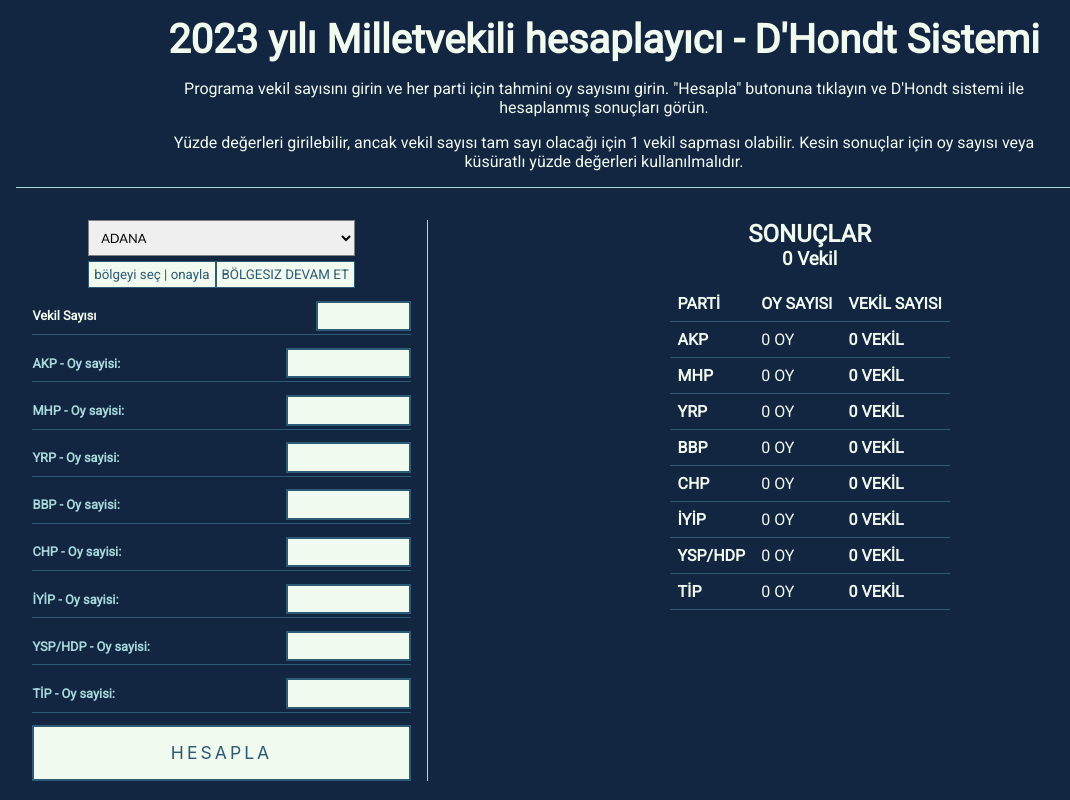
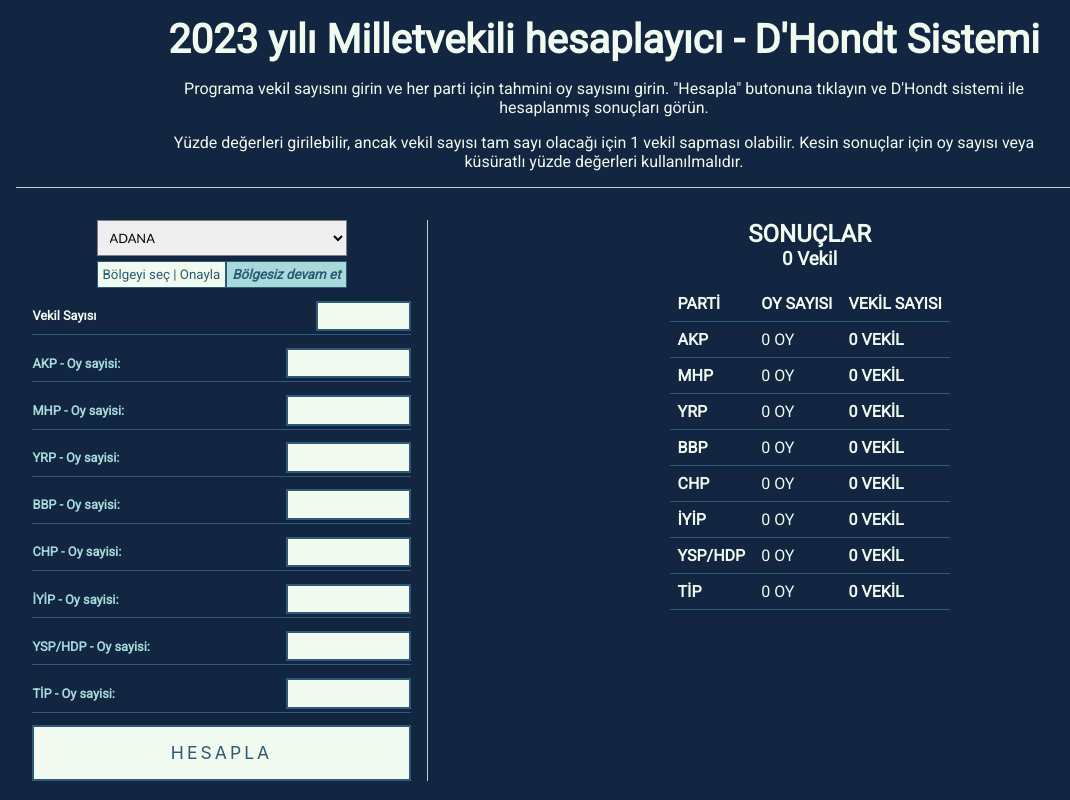
Before and after one commit to berkaysson/dhondt-system-calculator, a React (Create React App) app: page / in a window 1280 px wide. Shown: the whole page, without its empty margins (36-1106 px from the left). Built offline with nearby package versions, Linux system fonts and the light colour scheme.

Commit message:
Add active style to district buttons

```diff
--- a/src/Components/DistrictSelectionForm.js
+++ b/src/Components/DistrictSelectionForm.js
@@ -34,30 +34,41 @@ const Button = styled.button`
   margin-top: 5px;
   transition: inherit;
 
+  &.active{
+    font-weight: bold;
+    background-color: var(--light-alt-color);
+    font-style: oblique;
+  }
+
   &:focus {
     color: var(--dark-color);
   }
 
   &:hover {
     border-color: var(--dark-color);
-    color: var(--dark-color);
+    opacity: 0.9;
   }
 
   &:active {
     border-color: var(--dark-alt-color);
-    color: var(--dark-alt-color);
   }
 `
 
 const DistrictSelectionForm = ({ onDistrictSelection, isDistrictSelected }) => {
   const districtNames = Object.keys(DISTRICTS);
   let buttonContent =['Bölgeyi seç | Onayla', 'Bölgesiz devam et'];
+  let selectDistrict = "";
+  let selectNoDistrict = "";
   if (isDistrictSelected) {
-    buttonContent[0] = buttonContent[0].toUpperCase();
-    buttonContent[1] = buttonContent[1].toLowerCase();
+    // buttonContent[0] = buttonContent[0].toUpperCase();
+    // buttonContent[1] = buttonContent[1].toLowerCase();
+    selectDistrict = "active";
+    selectNoDistrict = "";
   } else {
-    buttonContent[1] = buttonContent[1].toUpperCase();
-    buttonContent[0] = buttonContent[0].toLowerCase();
+    // buttonContent[1] = buttonContent[1].toUpperCase();
+    // buttonContent[0] = buttonContent[0].toLowerCase();
+    selectNoDistrict = "active";
+    selectDistrict = "";
   }
 
   return (
@@ -70,10 +81,10 @@ const DistrictSelectionForm = ({ onDistrictSelection, isDistrictSelected }) => {
         ))}
       </Select>
       <ButtonContainer>
-      <Button type="button" onClick={() => onDistrictSelection(true)}>
+      <Button className={selectDistrict} type="button" onClick={() => onDistrictSelection(true)}>
         {buttonContent[0]}
       </Button>
-      <Button className="noDistrict" type="button" onClick={() => onDistrictSelection(false)}>
+      <Button className={selectNoDistrict} type="button" onClick={() => onDistrictSelection(false)}>
       {buttonContent[1]}
       </Button>
       </ButtonContainer>
```
